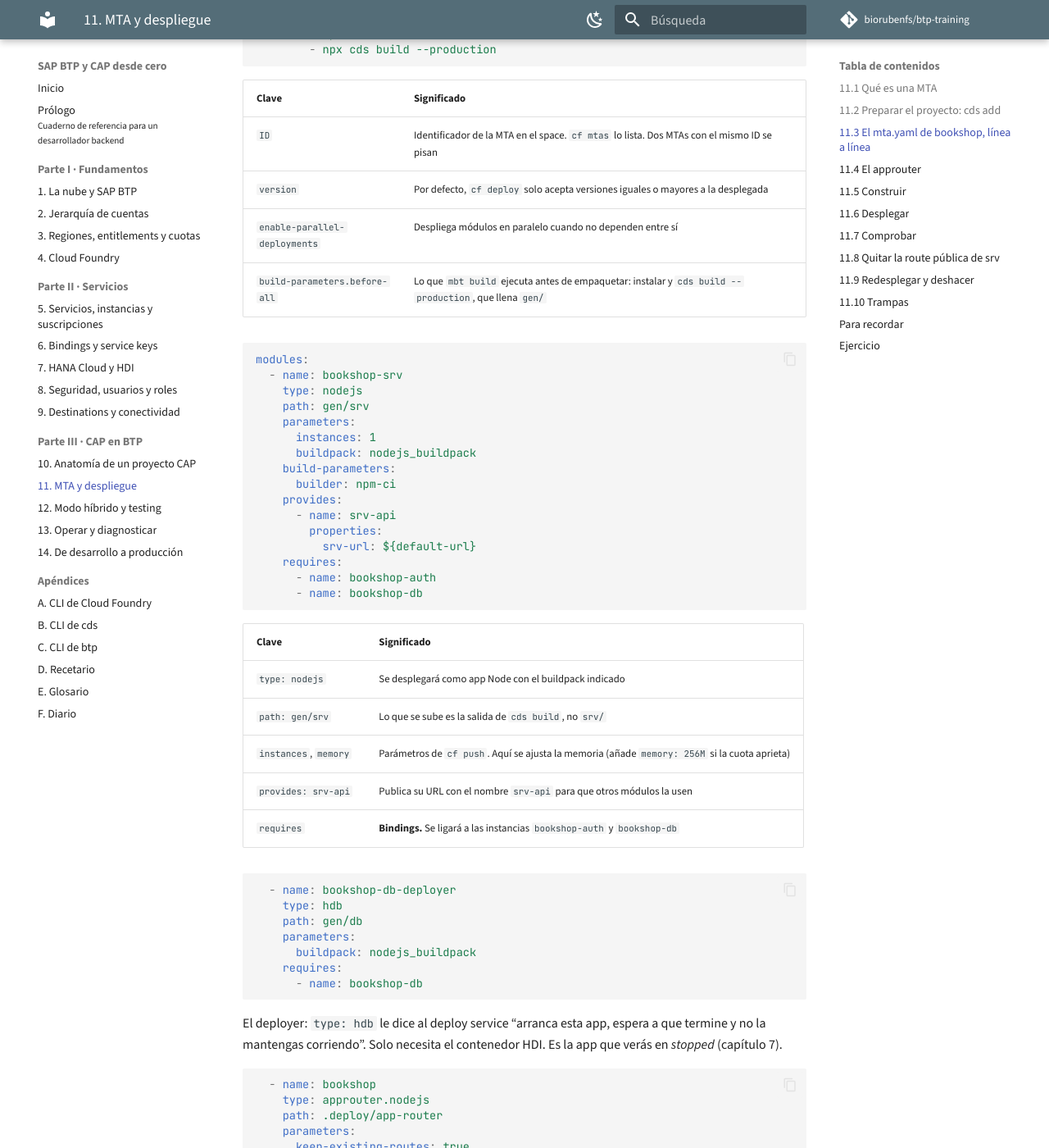
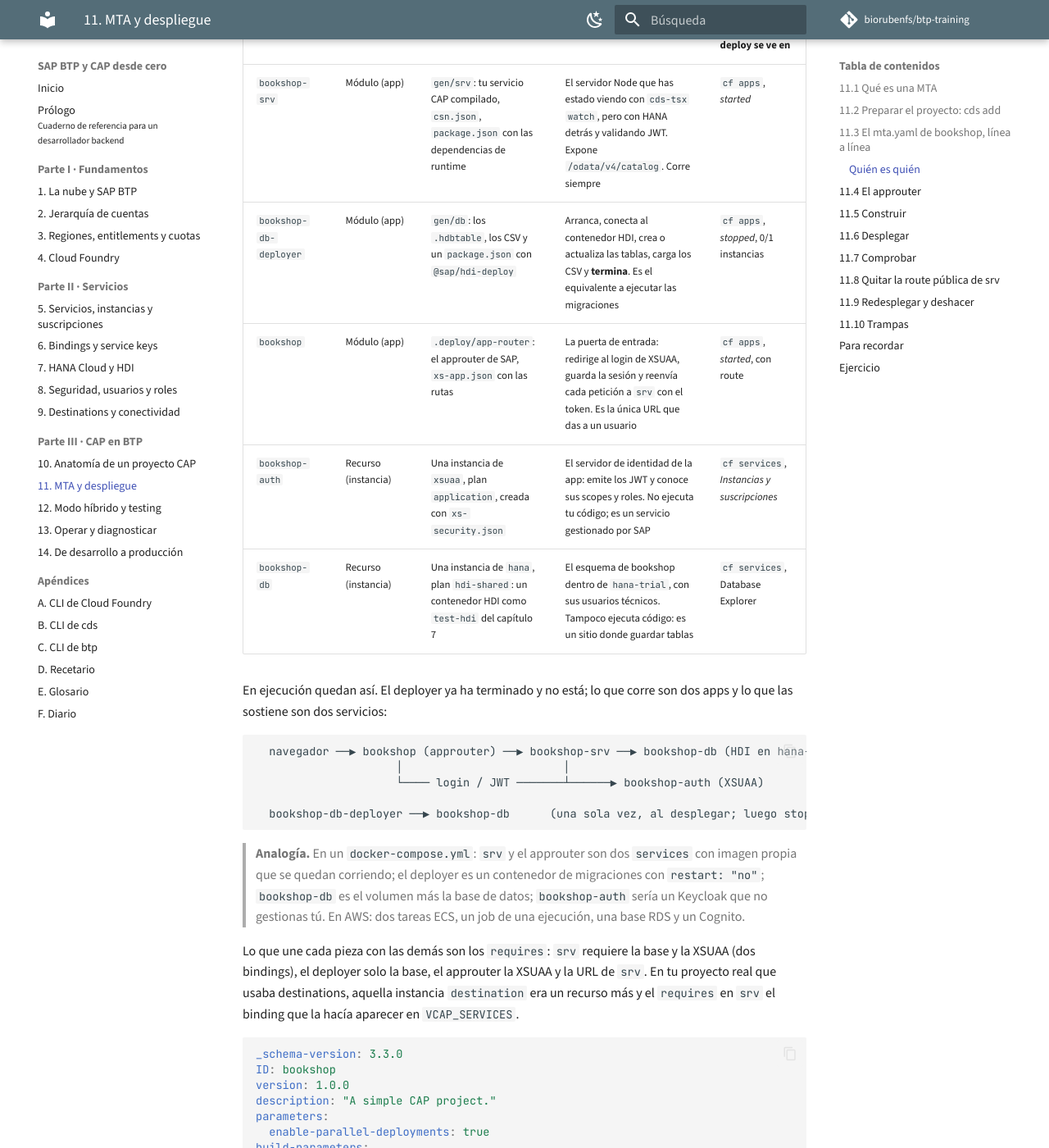
Before and after one commit to biorubenfs/btp-training, an MkDocs documentation site: the page built from libro-btp/11-mta-y-despliegue.md, in a window 1280 px wide and 1400 px high, scrolled down 3401 px. Shown: the whole window at 82% size. Built offline with MkDocs 1.6.1 and Material for MkDocs 9.7.7, drawn with Linux system fonts in a browser that asks for light colours; comment, search, counter and statistics services are not loaded; some of the changed text lies outside the part shown.

Commit message:
Capítulo 11: subsección 'Quién es quién' con las cinco piezas del mta.yaml antes de leerlo por claves
Co-Authored-By: Claude Fable 5.1 <noreply@anthropic.com>

````diff
--- a/libro-btp/11-mta-y-despliegue.md
+++ b/libro-btp/11-mta-y-despliegue.md
@@ -138,6 +138,47 @@ git commit -m "cds add hana,xsuaa,approuter,mta: descriptor MTA, approuter y aut
 
 Es el que acaba de generar `cds add` con cds-dk 10.2.1, sin tocar (el real
 lleva además dos comentarios junto a `srv-api`, omitidos aquí):
+
+### Quién es quién
+
+Antes de las claves, las piezas. El fichero declara cinco cosas: tres
+**módulos**, que acabarán siendo apps de Cloud Foundry (cada una un proceso
+con su `cf push` implícito), y dos **recursos**, que acabarán siendo
+instancias de servicio (lo que hasta ahora creabas con `cf create-service`).
+Los nombres son los que cds-dk deriva del `ID` de la MTA.
+
+| Nombre                 | Qué es        | Qué hay dentro                                                                                   | Qué hace en producción                                                                                     | Después del deploy se ve en          |
+|------------------------|---------------|--------------------------------------------------------------------------------------------------|------------------------------------------------------------------------------------------------------------|--------------------------------------|
+| `bookshop-srv`         | Módulo (app)  | `gen/srv`: tu servicio CAP compilado, `csn.json`, `package.json` con las dependencias de runtime | El servidor Node que has estado viendo con `cds-tsx watch`, pero con HANA detrás y validando JWT. Expone `/odata/v4/catalog`. Corre siempre | `cf apps`, *started*                 |
+| `bookshop-db-deployer` | Módulo (app)  | `gen/db`: los `.hdbtable`, los CSV y un `package.json` con `@sap/hdi-deploy`                     | Arranca, conecta al contenedor HDI, crea o actualiza las tablas, carga los CSV y **termina**. Es el equivalente a ejecutar las migraciones | `cf apps`, *stopped*, 0/1 instancias |
+| `bookshop`             | Módulo (app)  | `.deploy/app-router`: el approuter de SAP, `xs-app.json` con las rutas                          | La puerta de entrada: redirige al login de XSUAA, guarda la sesión y reenvía cada petición a `srv` con el token. Es la única URL que das a un usuario | `cf apps`, *started*, con route      |
+| `bookshop-auth`        | Recurso (instancia) | Una instancia de `xsuaa`, plan `application`, creada con `xs-security.json`                | El servidor de identidad de la app: emite los JWT y conoce sus scopes y roles. No ejecuta tu código; es un servicio gestionado por SAP | `cf services`, *Instancias y suscripciones* |
+| `bookshop-db`          | Recurso (instancia) | Una instancia de `hana`, plan `hdi-shared`: un contenedor HDI como `test-hdi` del capítulo 7 | El esquema de bookshop dentro de `hana-trial`, con sus usuarios técnicos. Tampoco ejecuta código: es un sitio donde guardar tablas | `cf services`, Database Explorer     |
+
+En ejecución quedan así. El deployer ya ha terminado y no está; lo que corre
+son dos apps y lo que las sostiene son dos servicios:
+
+```
+  navegador ──▶ bookshop (approuter) ──▶ bookshop-srv ──▶ bookshop-db (HDI en hana-trial)
+                     │                        │
+                     └──── login / JWT ───────┴──────▶ bookshop-auth (XSUAA)
+
+  bookshop-db-deployer ──▶ bookshop-db      (una sola vez, al desplegar; luego stopped)
+```
+
+> **Analogía.** En un `docker-compose.yml`: `srv` y el approuter son dos
+> `services` con imagen propia que se quedan corriendo; el deployer es un
+> contenedor de migraciones con `restart: "no"`; `bookshop-db` es el volumen
+> más la base de datos; `bookshop-auth` sería un Keycloak que no gestionas
+> tú. En AWS: dos tareas ECS, un job de una ejecución, una base RDS y un
+> Cognito.
+
+Lo que une cada pieza con las demás son los `requires`: `srv` requiere la
+base y la XSUAA (dos bindings), el deployer solo la base, el approuter la
+XSUAA y la URL de `srv`. En tu proyecto real que usaba destinations, aquella
+instancia `destination` era un recurso más y el `requires` en `srv` el
+binding que la hacía aparecer en `VCAP_SERVICES`.
+
 
 ```yaml
 _schema-version: 3.3.0
````
